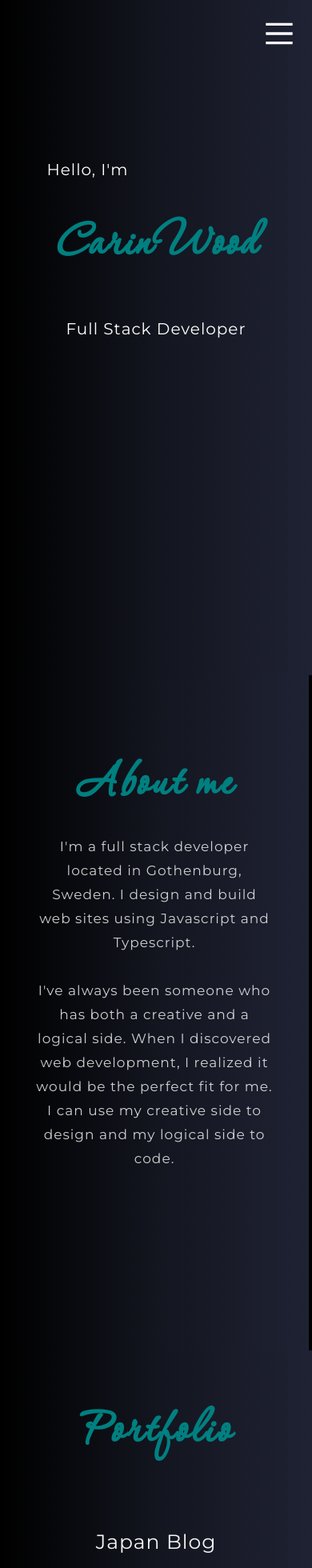
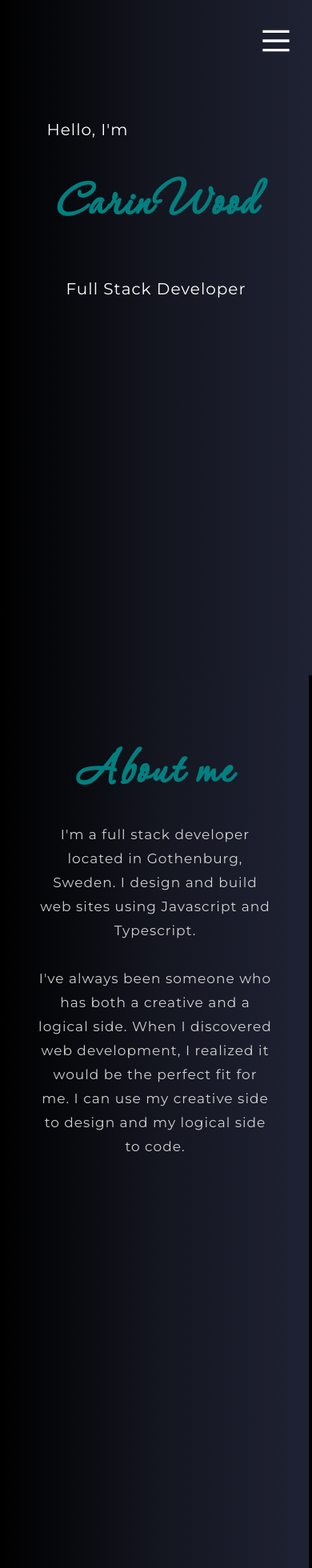
Before and after one commit to CarinWood/Portfolio, a React (Create React App) app: page / in a window 390 px wide. Shown: the top 1960 px of the page at 80% size. Built offline with nearby package versions, Linux system fonts and the light colour scheme.

Commit message:
update responsive code

```diff
--- a/src/components/contactInfo/info.css
+++ b/src/components/contactInfo/info.css
@@ -44,26 +44,6 @@
     opacity: 1 !important;
 }
 
-/* .email-subtext, .youtube-subtext, .linked-subtext, .github-subtext {
-    font-size: 18px;
-    font-family: "Montserrat";
-    margin-top: 5px;
-    margin-left: -40px;
-    color: white;
-    opacity: 0.5;
-} */
-
-/* .email-icon {
-    color: teal;
-    font-size: 30px;
-    margin-right: 15px;
-}
-
-.linked-icon {
-    color: teal;
-    font-size: 30px;
-    margin-right: 15px;
-}
 
 .youtube-icon {
     color: teal;
@@ -76,7 +56,7 @@
     color: teal;
     font-size: 30px;
     margin-right: 15px;
-} */
+}
 
 .github-text {
     opacity: 1;
@@ -101,7 +81,6 @@
 
 .atag {
     text-decoration: none;
-
 }
 
 
@@ -169,7 +148,6 @@
     font-size: 18px;
     font-family: "Montserrat";
     margin-top: 5px;
-
     color: white;
     opacity: 0.5;
 
@@ -182,17 +160,6 @@
     font-size: 30px;
     margin-right: 15px;
 }
-
-
-
-
-
-
-
-
-
-
-
 
 
 @media (max-width: 1290px) {
@@ -243,4 +210,8 @@
     .youtube-div, .email-div {
         margin-left: 60px;
     }
+
+    ._headline::after {
+        height: 0px;
+    }
 }
--- a/src/components/footer/Footer.jsx
+++ b/src/components/footer/Footer.jsx
@@ -4,9 +4,8 @@ import './footer.css'
 const Footer = ({popup}) => {
   return (
     <div className='footer'>
-
-        <p className={popup ? 'carin dark' : 'carin'}>&copy; 2022 Created and built by Carin Wood</p>
-    </div>
+    <p className={popup ? 'carin dark' : 'carin'}>&copy; 2022 Created and built by Carin Wood</p>
+  </div>
   )
 }
 
--- a/src/components/footer/footer.css
+++ b/src/components/footer/footer.css
@@ -17,19 +17,12 @@
     opacity: 0.5;
 }
 
-.dark {
-    opacity: 0.2;
-}
 
 @media (max-width: 500px) {
-
     .footer {
-        max-width: 100%;
-        overflow-x: hidden;
-        justify-content: center;
-        padding-right: 0px;
+      visibility: hidden;
     }
     .carin {
-        font-size: 12px;
+        visibility: hidden;
     }
 }
--- a/src/components/navbar/navbar.css
+++ b/src/components/navbar/navbar.css
@@ -63,6 +63,12 @@ nav {
     nav {
         visibility: hidden;
         transition: none;
+        height: 0px;
+    }
+
+    .list {
+        margin: 0px;
+        height: 0px;
     }
 
     .list-item {
--- a/src/mobileNav/mobileNav.css
+++ b/src/mobileNav/mobileNav.css
@@ -2,6 +2,7 @@
     width: 100%;
     position: absolute;
     top: 0;
+
 
 
 }
@@ -29,7 +30,7 @@
     clip-path: circle(100px at 90% -20%);
     -webkit-clip-path: circle(100px at 90% -20%);
     transition: all 1s ease-out;
-    width: 100%;
+    max-width: 100%;
     height: 100vh;
 }
 
@@ -45,8 +46,9 @@
     font-weight: 500;
     letter-spacing: 1px;
     cursor: pointer;
-    margin-right: 50px;
+    margin-right: 80px;
     opacity: 0;
+
 }
 
 .nav-links li:nth-child(1) {
@@ -79,21 +81,22 @@
         top: -10%;
         background-color: black;
         justify-content: flex-start;
-        padding-top: 150px;
+        padding-top: 90px;
         height: 90vh;
         width: 100%;
         z-index: 99;
+
     }
 
 
 }
 
-@media (max-width: 415px) {
+@media (max-width: 500px) {
     .menu {
         font-size: 32px;
         position: fixed;
-        top: 5%;
-        right: 5%;
+        top: 6%;
+        right: 6%;
         z-index: 100;
         font-size: 40px;
         cursor: pointer;
@@ -105,5 +108,6 @@
         font-size: 18px;
         margin-top: 80px;
         letter-spacing: 2px;
+        margin-right: 80px;
     }
 }
--- a/src/pages/about/about.css
+++ b/src/pages/about/about.css
@@ -242,22 +242,26 @@
 @media (max-width: 500px) {
     .about-wrapper {
         width: 99%;
-        height: 100vh;
+        height: 125vh;
+        justify-content: flex-start;
+
     }
 
     .about-headline {
         font-size: 70px;
         letter-spacing: 3px;
         padding-top: 0px;
-        margin-top: -250px;
+        margin-top: 80px;
         margin-bottom: 80px;
     }
 
-.profile-image {
-    visibility: hidden;
-}
+    .profile-image {
+        width: 0.5px;
+        height: 0.5px;
+        visibility: hidden;
+    }
 
-.about-container {
+    .about-container {
     width: 90%;
     display: flex;
     flex-direction: column;
@@ -270,7 +274,7 @@
 .work-together {
     visibility: visible;
     position: absolute;
-    bottom: 12%;
+    bottom: 13%;
     font-size: 16px;
     width: 200px;
     margin-left: -100px;
@@ -279,7 +283,7 @@
 
 .about-text {
     font-family: 'montserrat';
-    width: 300px;
+    width: 295px;
     color: var(--text-color);
     font-size: 17px;
     letter-spacing: 1px;
@@ -287,7 +291,7 @@
     opacity: 0.8;
     position: absolute;
     text-align: center;
-    left: 50%;
+    left: 51%;
     margin-left: -150px;
     top: 0;
 }
@@ -296,4 +300,5 @@
     visibility: hidden;
 }
 
+
 }
--- a/src/pages/contact/Contact.jsx
+++ b/src/pages/contact/Contact.jsx
@@ -3,9 +3,8 @@ import Info from '../../components/contactInfo/Info';
 import React, { useRef, useState } from 'react';
 import emailjs from '@emailjs/browser';
 import Popup from '../../components/popup/Popup';
+import { AiOutlineMail } from "react-icons/ai";
 import Footer from '../../components/footer/Footer';
-import { FiGithub, FiLinkedin, FiYoutube } from "react-icons/fi";
-import { AiOutlineMail } from "react-icons/ai";
 
 
 
@@ -31,8 +30,10 @@ const Contact = () => {
 
 
   return (
+    <>
+
     <div className='contact-container' id="contact">
-
+    <Footer popup={popup}/>
         <h1 className={popup ? 'contact-headline dark': 'contact-headline'}>Contact</h1>
 
      <Info popup={popup}/>
@@ -50,8 +51,12 @@ const Contact = () => {
     {popup && <Popup popup={popup} setPopup={setPopup}/>}
     <section className={popup ? 'social-media dark': "social-media"}>
     </section>
-    <Footer popup={popup}/>
+
+
+
     </div>
+
+    </>
   )
 }
 
--- a/src/pages/contact/contact.css
+++ b/src/pages/contact/contact.css
@@ -174,6 +174,7 @@
     color: teal;
 }
 
+
 @media (max-width: 845px) {
     .contact-headline {
         padding-top: 30px;
@@ -247,23 +248,28 @@
         height: 100vh;
         max-width: 100%;
         overflow-x: hidden;
+        position: relative;
+        max-width: 99%;
+        justify-content: flex-start;
     }
     .contact-headline {
         font-size: 70px;
         letter-spacing: 3px;
         padding-top: 0px;
-        margin-top: 100px;
-        margin-bottom: 70px;
+        margin-top: 80px;
+        margin-bottom: 80px;
     }
 
     .quick-message {
         height: 0.01vh;
         font-size: 1px;
         visibility: hidden;
+        width: 0.5px;
     }
 
     form {
         height: 0.01px;
+        width: 1px;
         font-size: 0.5px;
         visibility: hidden;
 
--- a/src/pages/home/home.css
+++ b/src/pages/home/home.css
@@ -158,7 +158,7 @@ header {
     }
 
     .header-box {
-        margin-top: 180px;
+        margin-top: 130px;
         max-width: 100%;
         display: flex;
         flex-direction: column;
--- a/src/pages/portfolio/Portfolio.jsx
+++ b/src/pages/portfolio/Portfolio.jsx
@@ -30,7 +30,7 @@ const Projects = () => {
           <p className="sub">
             Html, CSS, JavaScript
           </p>
-          <a href="https://github.com/CarinWood/Japanbloggen" target="_blank">
+          <a href="https://carinwood.netlify.app/" target="_blank">
             <button className="view-button">View</button>
           </a>
         </div>
--- a/src/pages/portfolio/portfolio.css
+++ b/src/pages/portfolio/portfolio.css
@@ -8,7 +8,7 @@
     flex-direction: column;
     justify-content: flex-start;
     align-items: center;
-    position: relative;
+
 }
 
 .portfolio-headline {
@@ -176,15 +176,17 @@
 
 @media (max-width: 500px) {
     .projects-container {
-        height: 160vh;
+        height: 148vh;
+        max-width: 99%;
+        justify-content: flex-start;
     }
 
     .portfolio-headline {
         font-size: 70px;
         letter-spacing: 3px;
         padding-top: 0px;
-        margin-top: 60px;
-        margin-bottom: 40px;
+        margin-top: 80px;
+        margin-bottom: 20px;
     }
 
     .first-row {
@@ -202,7 +204,7 @@
         color: whitesmoke;
         font-family: 'Montserrat';
         letter-spacing: 1px;
-        font-size: 25px;
+        font-size: 20px;
         font-weight: 400;
         margin-top: 20px;
     }
@@ -210,7 +212,7 @@
     .view-button {
         border: 1px solid var(--primary-color);
         border-radius: 5px;
-        font-size: 19px;
+        font-size: 18px;
         font-weight: 500;
         padding: 8px;
         margin-top: 20px;
@@ -229,7 +231,7 @@
         margin-right: 10px;
         margin-left: 10px;
         border-radius: 3px;
-        margin-bottom: 50px;
+        margin-bottom: 10px;
      }
 
     .box2 {
@@ -243,7 +245,7 @@
         margin-right: 10px;
         margin-left: 10px;
         border-radius: 3px;
-        margin-bottom: 50px;
+        margin-bottom: 10px;
      }
 
     .box3 {
```
